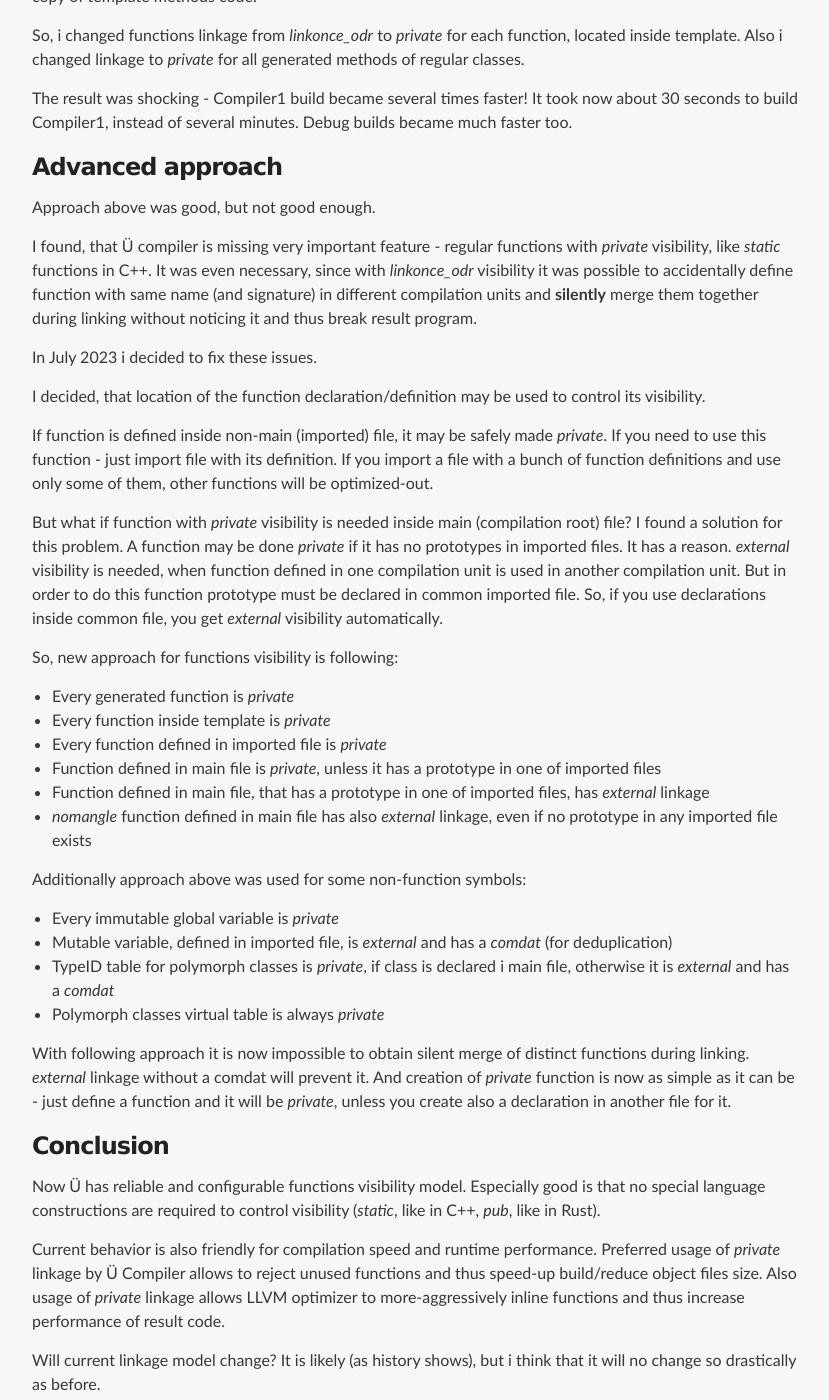
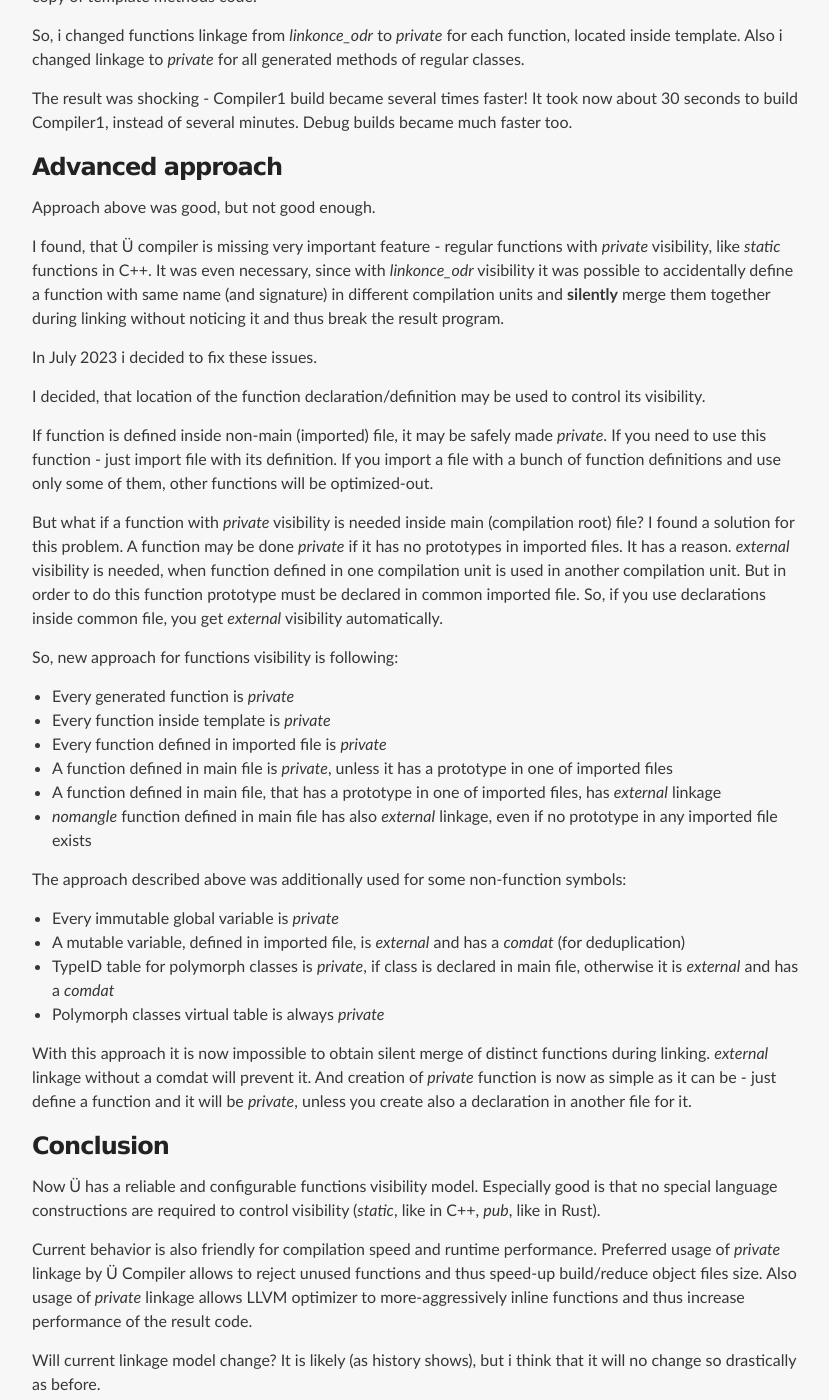
Before and after one commit to Panzerschrek/U-00DC-Sprache-site, a Jekyll site: the page built from _posts/2023-07-17-functions-visibility-evolution.md, in a window 1280 px wide and 1400 px high, scrolled down 906 px. Shown: the whole window, without its empty margins (224-1053 px from the left). Built offline with Jekyll 4.4.1, drawn with Linux system fonts in a browser that asks for light colours; our own code applies the rules of GitHub Pages for plain Markdown files; some of the changed text lies outside the part shown.

Commit message:
Nekotoryje ispravlenija v statjah.

```diff
--- a/_posts/2023-07-17-functions-visibility-evolution.md
+++ b/_posts/2023-07-17-functions-visibility-evolution.md
@@ -14,7 +14,7 @@ But active development was started only in year 2017.
 In this year LLVM library was introduced for code generation.
 
 Initially all functions had _external_ linkage, as (for example) any regular (non-template, non-static and non-inline) C++ functions.
-This was a default behavior, there was no reason to choose something else.
+This was the default behavior, there was no reason to choose something else.
 
 In November 2017, after templates and imports were introduced, functions linkage was changed.
 This was needed in order to avoid _redefinition_ linking errors while linking files containing identical instantiations of same templates.
@@ -24,7 +24,7 @@ Such approach allowed to work with templates and even treat all functions, defin
 
 ### Moderate approach
 
-Approach above was used pretty long.
+The approach above was used pretty long.
 It lasted even during development of Compiler1 (year 2020).
 
 During Compiler1 development i noticed, that its build became slower and slower.
@@ -55,7 +55,7 @@ Debug builds became much faster too.
 Approach above was good, but not good enough.
 
 I found, that Ü compiler is missing very important feature - regular functions with _private_ visibility, like _static_ functions in C++.
-It was even necessary, since with _linkonce_odr_ visibility it was possible to accidentally define function with same name (and signature) in different compilation units and **silently** merge them together during linking without noticing it and thus break result program.
+It was even necessary, since with _linkonce_odr_ visibility it was possible to accidentally define a function with same name (and signature) in different compilation units and **silently** merge them together during linking without noticing it and thus break the result program.
 
 In July 2023 i decided to fix these issues.
 
@@ -65,7 +65,7 @@ If function is defined inside non-main (imported) file, it may be safely made _p
 If you need to use this function - just import file with its definition.
 If you import a file with a bunch of function definitions and use only some of them, other functions will be optimized-out.
 
-But what if function with _private_ visibility is needed inside main (compilation root) file?
+But what if a function with _private_ visibility is needed inside main (compilation root) file?
 I found a solution for this problem.
 A function may be done _private_ if it has no prototypes in imported files.
 It has a reason.
@@ -78,30 +78,30 @@ So, new approach for functions visibility is following:
 * Every generated function is _private_
 * Every function inside template is _private_
 * Every function defined in imported file is _private_
-* Function defined in main file is _private_, unless it has a prototype in one of imported files
-* Function defined in main file, that has a prototype in one of imported files, has _external_ linkage
+* A function defined in main file is _private_, unless it has a prototype in one of imported files
+* A function defined in main file, that has a prototype in one of imported files, has _external_ linkage
 * _nomangle_ function defined in main file has also _external_ linkage, even if no prototype in any imported file exists
 
-Additionally approach above was used for some non-function symbols:
+The approach described above was additionally used for some non-function symbols:
 
 * Every immutable global variable is _private_
-* Mutable variable, defined in imported file, is _external_ and has a _comdat_ (for deduplication)
-* TypeID table for polymorph classes is _private_, if class is declared i main file, otherwise it is _external_ and has a _comdat_
+* A mutable variable, defined in imported file, is _external_ and has a _comdat_ (for deduplication)
+* TypeID table for polymorph classes is _private_, if class is declared in main file, otherwise it is _external_ and has a _comdat_
 * Polymorph classes virtual table is always _private_
 
-With following approach it is now impossible to obtain silent merge of distinct functions during linking.
+With this approach it is now impossible to obtain silent merge of distinct functions during linking.
 _external_ linkage without a comdat will prevent it.
 And creation of _private_ function is now as simple as it can be - just define a function and it will be _private_, unless you create also a declaration in another file for it.
 
 
 ### Conclusion
 
-Now Ü has reliable and configurable functions visibility model.
+Now Ü has a reliable and configurable functions visibility model.
 Especially good is that no special language constructions are required to control visibility (_static_, like in C++, _pub_, like in Rust).
 
 Current behavior is also friendly for compilation speed and runtime performance.
 Preferred usage of _private_ linkage by Ü Compiler allows to reject unused functions and thus speed-up build/reduce object files size.
-Also usage of _private_ linkage allows LLVM optimizer to more-aggressively inline functions and thus increase performance of result code.
+Also usage of _private_ linkage allows LLVM optimizer to more-aggressively inline functions and thus increase performance of the result code.
 
 Will current linkage model change?
 It is likely (as history shows), but i think that it will no change so drastically as before.
```
Also changed, not shown: _posts/2023-07-24-switch-operator.md (+6 -6 lines), _posts/2023-08-11-dead-code-checks.md (+3 -3 lines), _posts/2023-11-02-reference-checking-refactoring.md (+1 -1 lines), _posts/2023-11-30-async-functions.md (+6 -6 lines).
